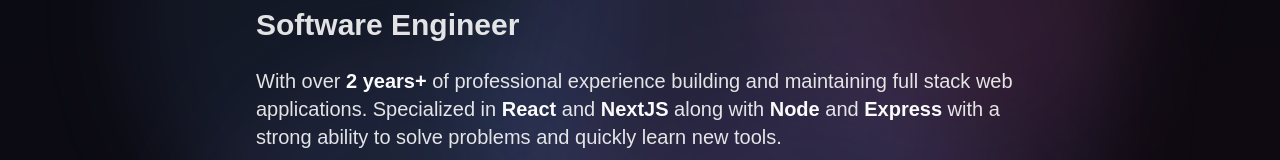
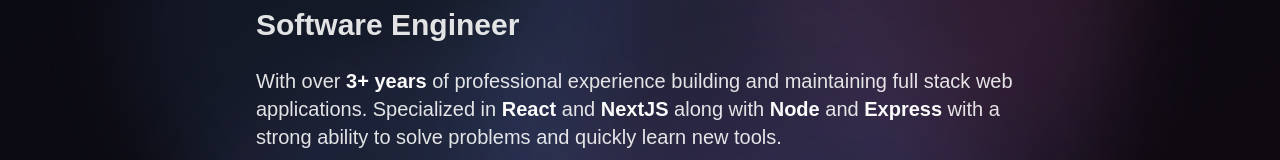
Before and after one commit to AFK247/asif-portfolio, a Next.js app: page / in a window 1280 px wide. Shown: the part 314-474 px from the top of the page. Built offline with nearby package versions, Linux system fonts and the light colour scheme.

Commit message:
update experience

```diff
--- a/src/app/layout.tsx
+++ b/src/app/layout.tsx
@@ -16,7 +16,7 @@
 export const metadata: Metadata = {
   title: "Asif Portfolio",
   description:
-    "Full stack web developer with over 2 years of professional experience building and maintaining robust web applications. Specialized in React and Next JS along with Node and Express, with a strong ability to solve problems and quickly learn new tools. Dedicated in delivering efficient and scalable solutions while continuously expanding my knowledge in the ever evolving field of web development.",
+    "Full stack web developer with over 3+ years of professional experience building and maintaining robust web applications. Specialized in React and Next JS along with Node and Express, with a strong ability to solve problems and quickly learn new tools. Dedicated in delivering efficient and scalable solutions while continuously expanding my knowledge in the ever evolving field of web development.",
 };
 
 export default function RootLayout({
--- a/src/components/sections/HeroSection.tsx
+++ b/src/components/sections/HeroSection.tsx
@@ -48,7 +48,7 @@
           <p className="text-lg sm:text-xl text-foreground/90 leading-relaxed">
             With over{" "}
             <span className="text-zinc-100 dark:text-zinc-50 font-bold">
-              2 years+
+              3+ years
             </span>{" "}
             of professional experience building and maintaining full stack web
             applications. Specialized in{" "}
```
